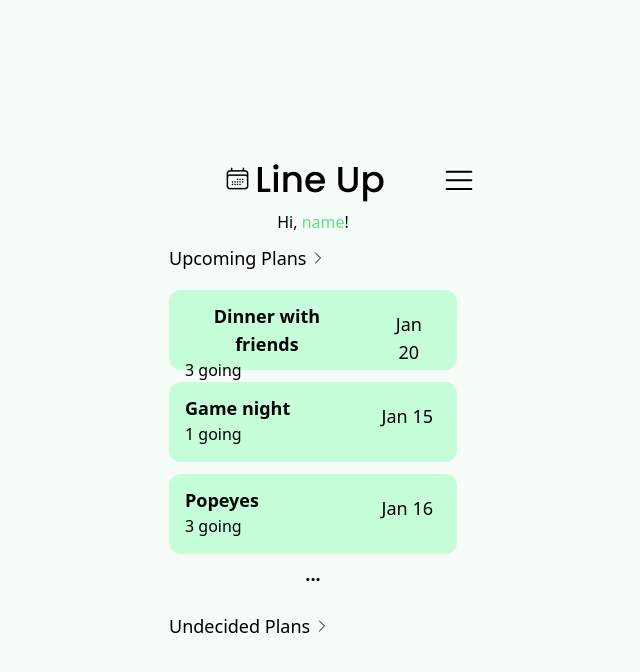
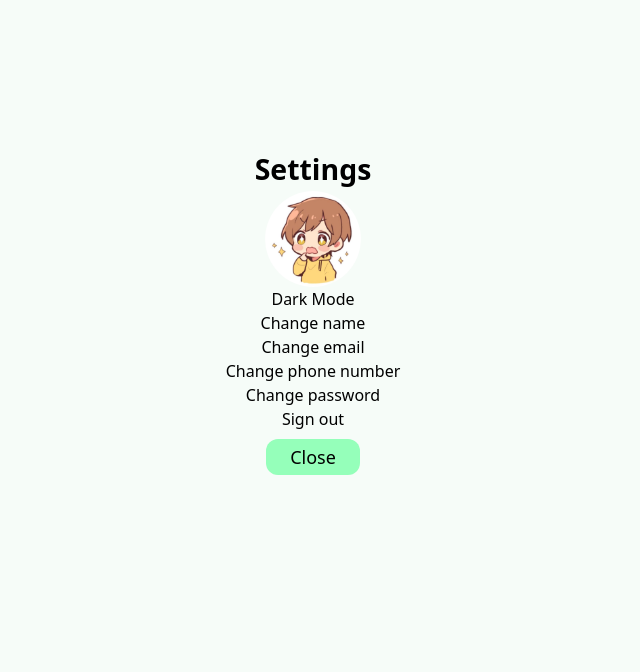
Before and after one commit to Tepah/Link_up, a SvelteKit app: page /main in a window 1280 px wide. Both pictures are taken after a click on the button 786 px from the left and 180 px from the top of the page. Shown: the top 672 px of the page, without its empty margins (327-967 px from the left). Built offline with nearby package versions, Linux system fonts and the light colour scheme.

Commit message:
Creating layout for settings

```diff
--- /dev/null
+++ b/src/lib/components/Settings.svelte
@@ -0,0 +1,24 @@
+<script lang="ts">
+    export let toggleSettings: () => void;
+    import profilePic from "$lib/images/profile.jpeg";
+</script>
+
+<div class="flex flex-col justify-center items-center w-[100%]">
+    <div>
+        <h1 class="text-2xl font-semibold">Settings</h1>
+    </div>
+    <div>
+        <img src={profilePic} alt="profile" class="rounded-full w-24 h-24"/>
+    </div>
+    <div>
+        <p>Dark Mode</p>
+        <p>Change name</p>
+        <p>Change email</p>
+        <p>Change phone number</p>
+        <p>Change password</p>
+        <p>Sign out</p>
+    </div>
+    <div class="flex flex-row justify-evenly p-2 w-[90%]">
+        <button class="planItem py-1 px-6 bg-primary text-lg rounded-xl" on:click={toggleSettings}>Close</button>
+    </div>
+</div>
--- a/src/lib/components/settings.svelte
+++ /dev/null
@@ -1,7 +0,0 @@
-
-
-<div>
-    <div>
-
-    </div>
-</div>
--- a/src/routes/+layout.svelte
+++ b/src/routes/+layout.svelte
@@ -3,8 +3,8 @@
 </script>
 
 
-<div class={"flex items-center justify-center h-screen bg-background"}>
-    <div class="flex-shrink flex flex-col self-start md:self-center text-center sm:h-screen md:h-[63%] overflow-auto px-6 m-5">
+<div class={"flex items-center justify-center h-screen bg-background overflow-auto"}>
+    <div class="flex-shrink flex flex-col content-center self-start md:self-center text-center sm:h-screen md:h-[63%] w-80 overflow-auto px-6 m-5">
         <slot />
     </div>
 </div>
--- a/src/routes/main/+page.svelte
+++ b/src/routes/main/+page.svelte
@@ -1,25 +1,33 @@
 <script>
     import titleLogo from "$lib/images/main_title.png";
     import settingsIcon from "$lib/images/icons8-lines.svg";
+    import Settings from "$lib/components/Settings.svelte";
     export let data;
 
     // Using this to create a toggle for a list to show all upcoming plans. Will use for animation.
     let showAllUpcoming = false;
     let showAllIncomplete = false;
+    let settingsOpen = false;
 
-    function toggleUpcoming() {
+    const toggleUpcoming = () => {
       showAllUpcoming = !showAllUpcoming;
     }
     const toggleUndecided = () => {
       showAllIncomplete = !showAllIncomplete;
     }
+
+    const toggleSettings = () => {
+        settingsOpen = !settingsOpen;
+    }
 </script>
-<div>
+
+{#if !settingsOpen}
     <div class="relative">
-        <button class="absolute accent-accent top-2 -right-5 p-2">
+        <button class="absolute accent-accent top-3 -right-5 p-1" on:click={toggleSettings}>
             <img src={settingsIcon} alt="settings" class="h-8">
         </button>
     </div>
+    <div class="flex flex-col items-center">
         <div class="flex-shrink flex flex-col">
             <div class="flex items-center justify-center p-1">
                 <img src="{titleLogo}" alt="title logo">
@@ -125,6 +133,9 @@
         </div>
         {/if}
     </div>
+{:else}
+    <Settings toggleSettings={toggleSettings} />
+{/if}
 
 <style>
     .planItem {
```
Also changed, not shown: src/lib/images/profile.jpeg (added). Lines whose indentation alone changed are shown as unchanged.
